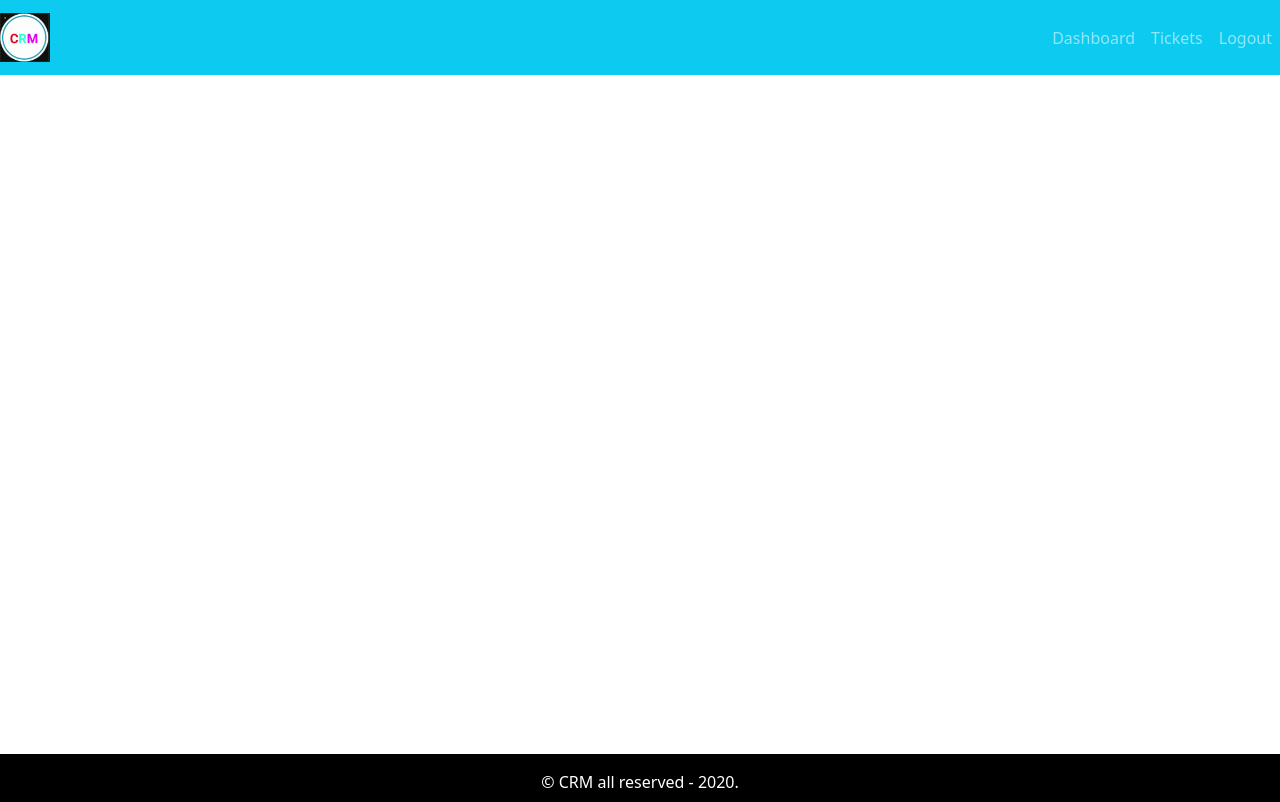
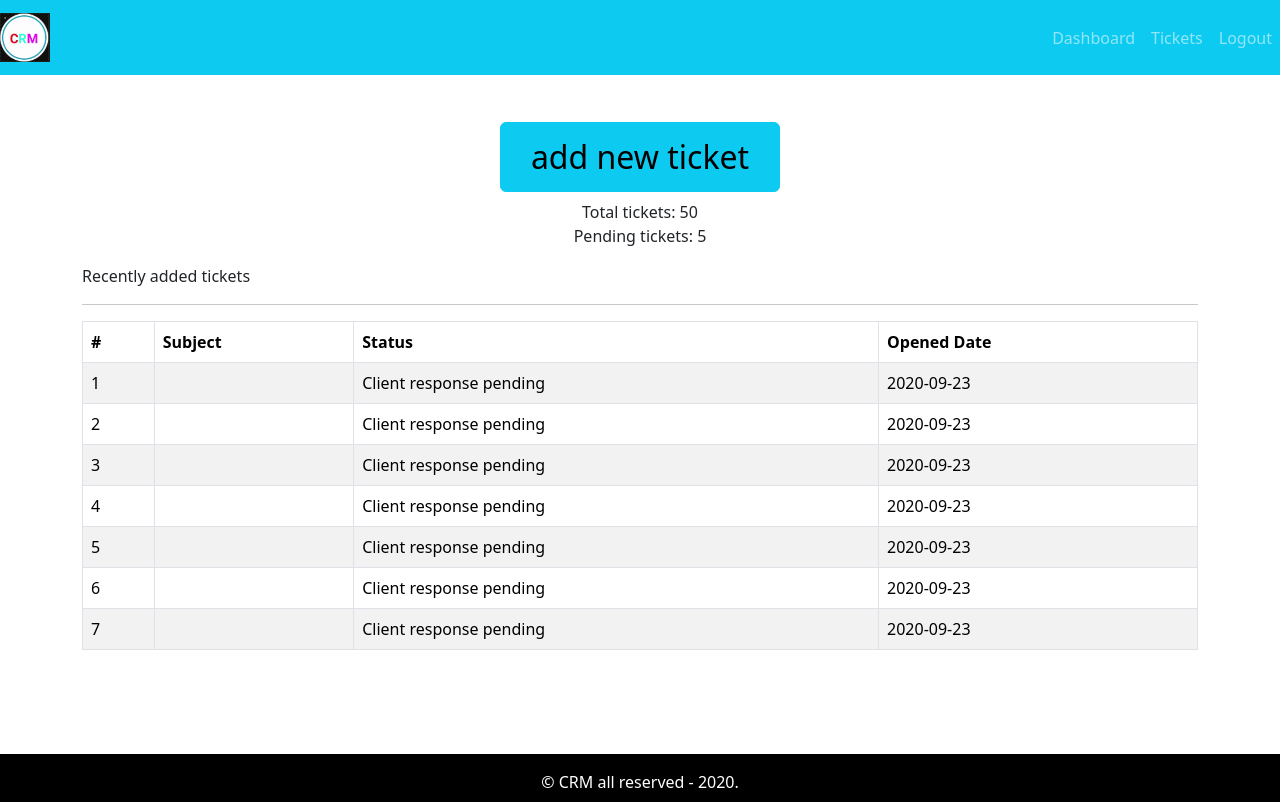
Before and after one commit to gitpld1118/crm-frontend, a React (Create React App) app: page / in a window 1280 px wide. Built offline with nearby package versions, Linux system fonts and the light colour scheme.

Commit message:
dashboard page added

```diff
--- a/src/App.css
+++ b/src/App.css
@@ -9,6 +9,7 @@
 
 header {
     grid-area: header;
+    display: ;
 }
 
 main {
--- a/src/App.js
+++ b/src/App.js
@@ -3,13 +3,16 @@
 import 'bootstrap/dist/css/bootstrap.min.css';
 import { DefaultLayout } from "./layout/DefaultLayout"
 import { Entry } from "./page/Entry/Entry.page";
+import { Dashboard } from "./page/dashboard/Dashboard.page";
 
 
 function App() {
   return (
     <div className="App">
       {/* <Entry /> */}
-      <DefaultLayout>Dashboard</DefaultLayout>
+      <DefaultLayout>
+        <Dashboard />
+      </DefaultLayout>
     </div>
   );
 }
--- /dev/null
+++ b/src/assets/data/dummy-ticket.json
@@ -0,0 +1,37 @@
+[
+    {
+        "id": 1,
+        "status": "Client response pending",
+        "addedAt": "2020-09-23"
+    },
+    {
+        "id": 2,
+        "status": "Client response pending",
+        "addedAt": "2020-09-23"
+    },
+    {
+        "id": 3,
+        "status": "Client response pending",
+        "addedAt": "2020-09-23"
+    },
+    {
+        "id": 4,
+        "status": "Client response pending",
+        "addedAt": "2020-09-23"
+    },
+    {
+        "id": 5,
+        "status": "Client response pending",
+        "addedAt": "2020-09-23"
+    },
+    {
+        "id": 6,
+        "status": "Client response pending",
+        "addedAt": "2020-09-23"
+    },
+    {
+        "id": 7,
+        "status": "Client response pending",
+        "addedAt": "2020-09-23"
+    }
+]
--- /dev/null
+++ b/src/components/ticket-table/TicketTable.jsx
@@ -0,0 +1,33 @@
+import React from "react";
+import { Table } from "react-bootstrap";
+
+export const TicketTable = ({ tickets }) => {
+  return (
+    <Table striped bordered hover>
+      <thead>
+        <tr>
+          <th>#</th>
+          <th>Subject</th>
+          <th>Status</th>
+          <th>Opened Date</th>
+        </tr>
+      </thead>
+      <tbody>
+        {tickets.length ? (
+          tickets.map((row) => (
+            <tr key={row.id}>
+              <td>{row.id}</td>
+              <td>{row.subject}</td>
+              <td>{row.status}</td>
+              <td>{row.addedAt}</td>
+            </tr>
+          ))
+        ) : (
+          <tr>
+            <td colSpan={4} className="text-center">No ticket show</td>
+          </tr>
+        )}
+      </tbody>
+    </Table>
+  );
+};
--- a/src/page/Entry/Entry.page.jsx
+++ b/src/page/Entry/Entry.page.jsx
@@ -33,7 +33,6 @@
 
     console.log(email, password);
   };
-
   const handleOnResetSubmit = (e) => {
     e.preventDefault();
 
--- /dev/null
+++ b/src/page/dashboard/Dashboard.page.jsx
@@ -0,0 +1,37 @@
+import React from "react";
+import { Container, Row, Col, Button } from "react-bootstrap";
+import { TicketTable } from "../../components/ticket-table/TicketTable";
+import tickets from "../../assets/data/dummy-ticket.json"
+
+export const Dashboard = () => {
+  return (
+    <Container className="mt-4">
+      <Row>
+        <Col className="text-center mt-5 mb-2">
+          <Button
+            variant="info"
+            style={{ fontSize: "2rem", padding: "10px 30px" }}
+          >
+            add new ticket
+          </Button>
+        </Col>
+      </Row>
+
+      <Row>
+        <Col className="text-center mb-2">
+          <div className="">Total tickets: 50</div>
+          <div className="">Pending tickets: 5</div>
+        </Col>
+      </Row>
+      <Row>
+        <Col className="mt-2">Recently added tickets</Col>
+      </Row>
+      <hr />
+      <Row>
+        <Col className="recent-ticket">
+          <TicketTable tickets = {tickets} />
+        </Col>
+      </Row>
+    </Container>
+  );
+};
```
